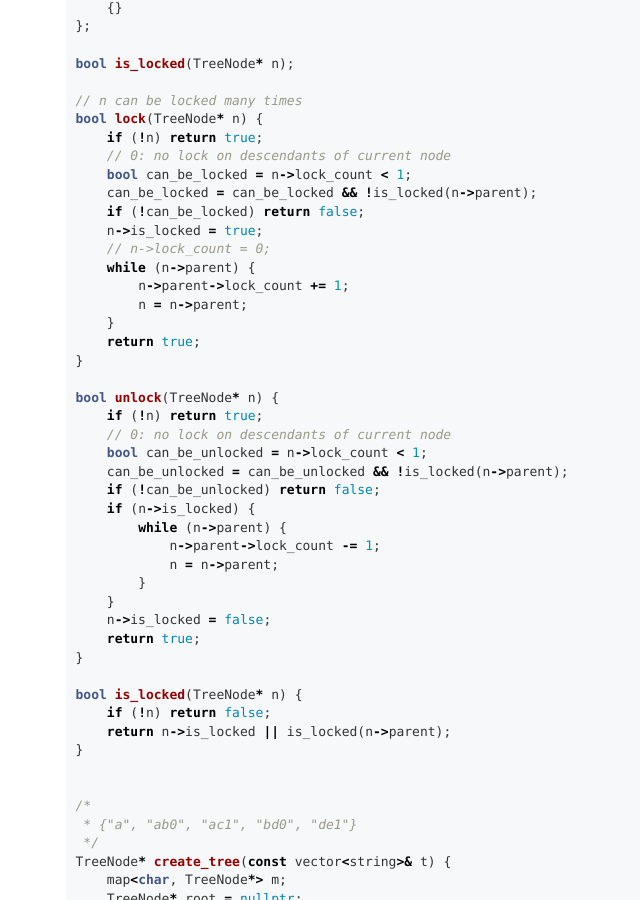
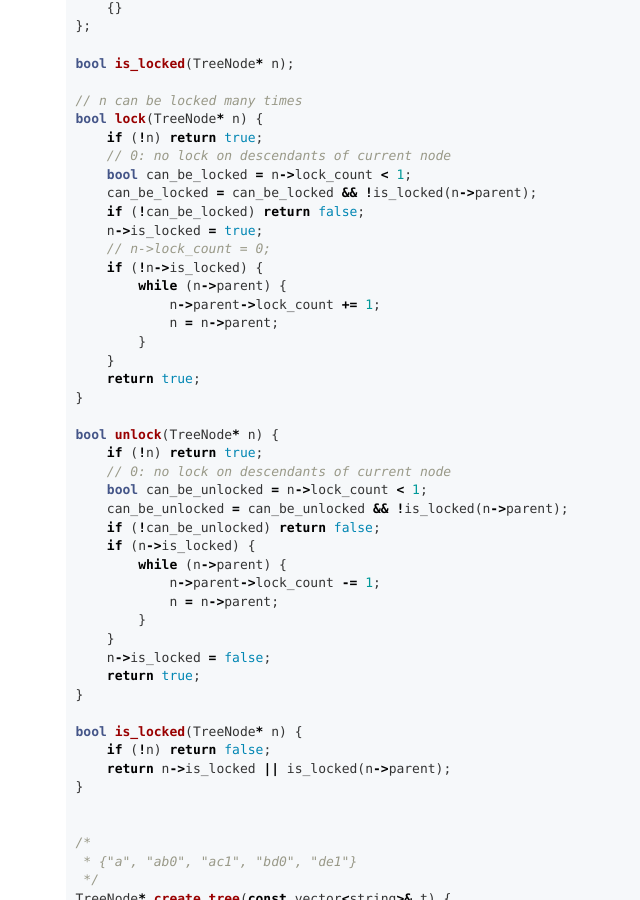
Before and after one commit to chunyang-wen/chunyang-wen.github.io, a Jekyll site: the page built from _posts/2020/2020-07-21-lock-binary-tree.md, in a window 1280 px wide and 900 px high, scrolled down 1080 px. Shown: the whole window, without its empty margins (199-839 px from the left). Built offline with Jekyll 4.4.1, drawn with Linux system fonts in a browser that asks for light colours; comment, search, counter and statistics services are not loaded.

Commit message:
fix :bug:

```diff
--- a/_posts/2020/2020-07-21-lock-binary-tree.md
+++ b/_posts/2020/2020-07-21-lock-binary-tree.md
@@ -60,9 +60,11 @@ bool lock(TreeNode* n) {
     if (!can_be_locked) return false;
     n->is_locked = true;
     // n->lock_count = 0;
-    while (n->parent) {
-        n->parent->lock_count += 1;
-        n = n->parent;
+    if (!n->is_locked) {
+        while (n->parent) {
+            n->parent->lock_count += 1;
+            n = n->parent;
+        }
     }
     return true;
 }
```
